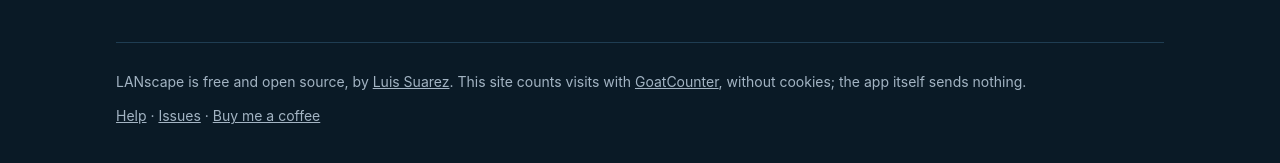
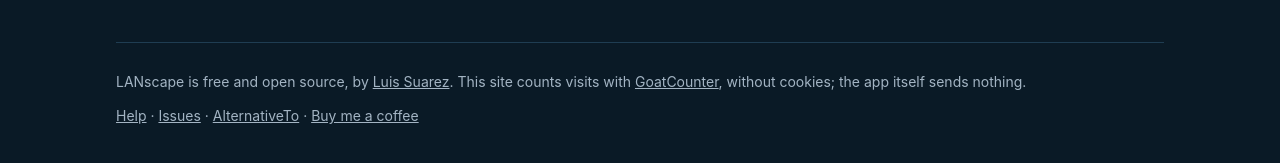
Before and after one commit to SuarezLuis/lanscape, a Jekyll site: the page docs/index.html, which Jekyll copies as it is, in a window 1280 px wide and 900 px high, scrolled down 2756 px. Shown: the part 733-896 px from the top of the window. Built offline with Jekyll 4.4.1, drawn with Linux system fonts in a browser that asks for light colours.

Commit message:
docs: link the AlternativeTo listing (#58)
Co-authored-by: Claude Opus 5.5 <noreply@anthropic.com>

```diff
--- a/docs/index.html
+++ b/docs/index.html
@@ -126,6 +127,7 @@
     <span>
       <a href="/help/">Help</a> ·
       <a href="https://github.com/SuarezLuis/lanscape/issues">Issues</a> ·
+      <a href="https://alternativeto.net/software/lanscape/about/">AlternativeTo</a> ·
       <a href="https://www.buymeacoffee.com/suarezluis">Buy me a coffee</a>
     </span>
   </footer>
```
Also changed, not shown: other parts of docs/index.html (+1 -0 lines), README.md.
